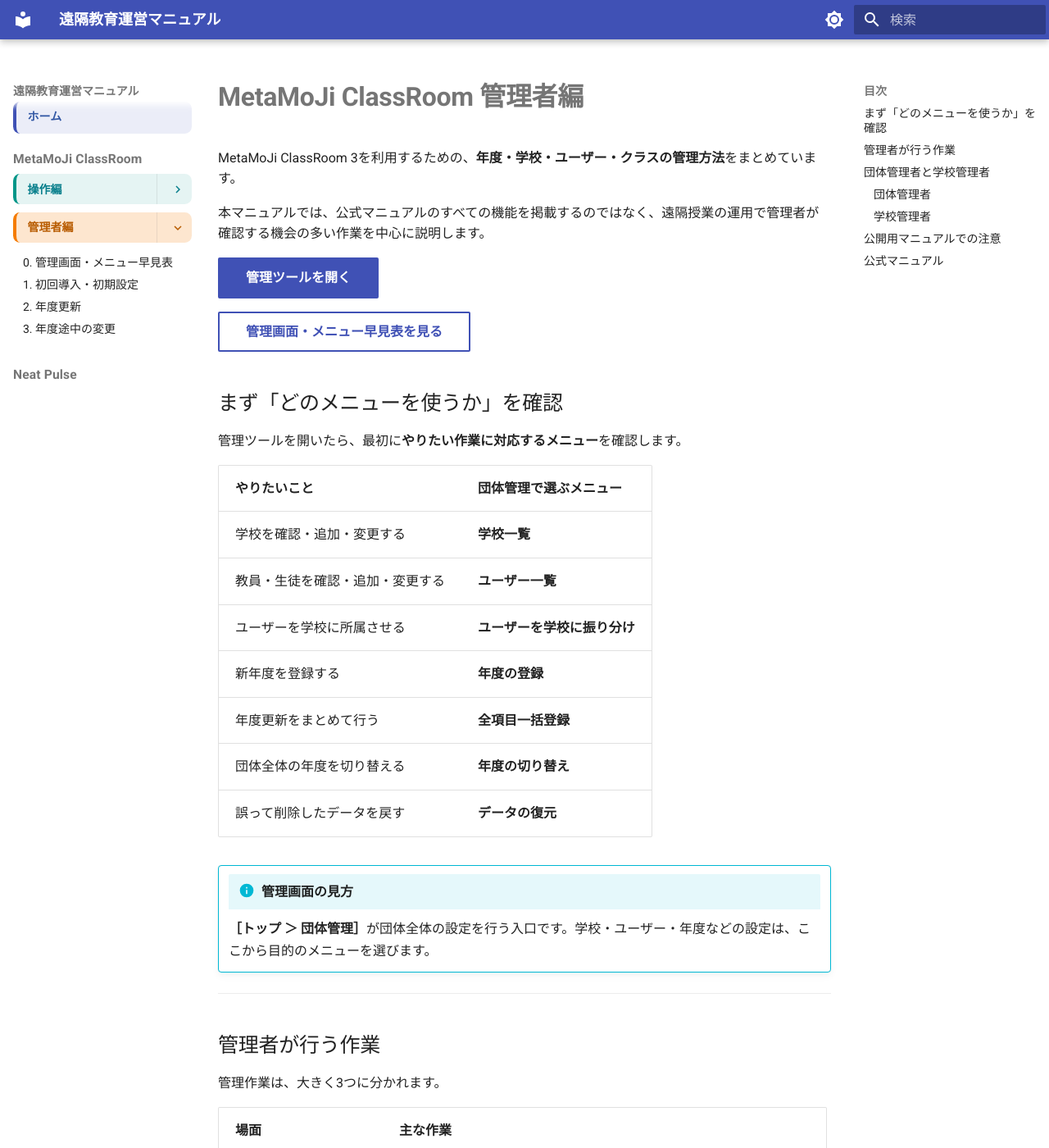
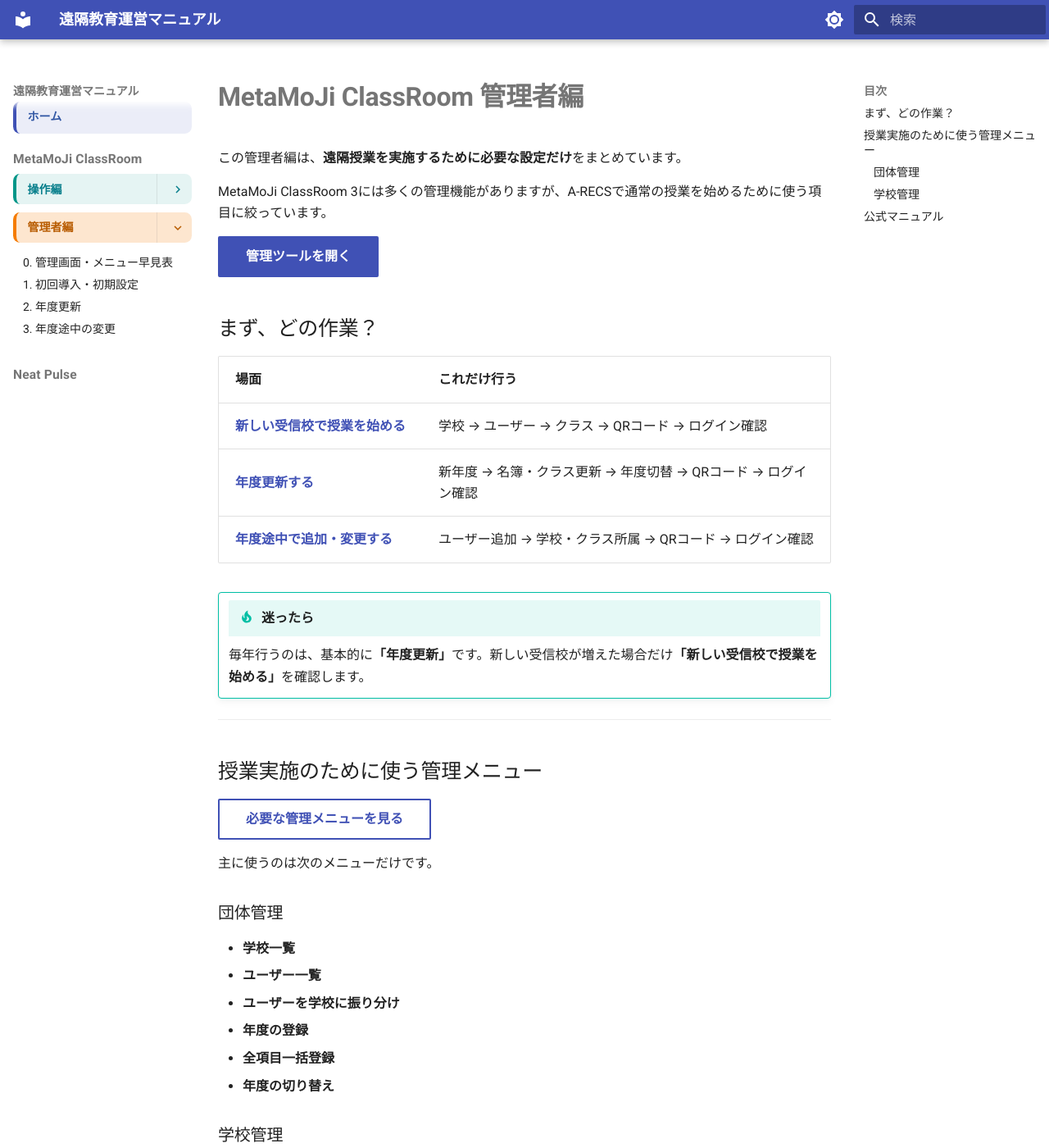
Before and after one commit to a-recs/remote-manual, an MkDocs documentation site: the page built from docs/metamoji/admin/index.md, in a window 1280 px wide and 1400 px high. Shown: the whole window at 82% size. Built offline with MkDocs 1.6.1 and Material for MkDocs 9.7.7, drawn with Linux system fonts in a browser that asks for light colours; some of the changed text lies outside the part shown.

Commit message:
Simplify MetaMoJi admin overview to essential lesson setup

```diff
--- a/docs/metamoji/admin/index.md
+++ b/docs/metamoji/admin/index.md
@@ -1,98 +1,53 @@
 # MetaMoJi ClassRoom 管理者編
 
-MetaMoJi ClassRoom 3を利用するための、**年度・学校・ユーザー・クラスの管理方法**をまとめています。
+この管理者編は、**遠隔授業を実施するために必要な設定だけ**をまとめています。
 
-本マニュアルでは、公式マニュアルのすべての機能を掲載するのではなく、遠隔授業の運用で管理者が確認する機会の多い作業を中心に説明します。
+MetaMoJi ClassRoom 3には多くの管理機能がありますが、A-RECSで通常の授業を始めるために使う項目に絞っています。
 
 [管理ツールを開く](https://api-classroom.metamoji.com/mmjmanage/tools/ja/login.html){ .md-button .md-button--primary target="_blank" }
 
-[管理画面・メニュー早見表を見る](00-menu-guide.md){ .md-button }
+## まず、どの作業？
 
-## まず「どのメニューを使うか」を確認
+| 場面 | これだけ行う |
+|---|---|
+| **[新しい受信校で授業を始める](01-initial-setup.md)** | 学校 → ユーザー → クラス → QRコード → ログイン確認 |
+| **[年度更新する](02-annual-renewal.md)** | 新年度 → 名簿・クラス更新 → 年度切替 → QRコード → ログイン確認 |
+| **[年度途中で追加・変更する](03-midyear-management.md)** | ユーザー追加 → 学校・クラス所属 → QRコード → ログイン確認 |
 
-管理ツールを開いたら、最初に**やりたい作業に対応するメニュー**を確認します。
-
-| やりたいこと | 団体管理で選ぶメニュー |
-|---|---|
-| 学校を確認・追加・変更する | **学校一覧** |
-| 教員・生徒を確認・追加・変更する | **ユーザー一覧** |
-| ユーザーを学校に所属させる | **ユーザーを学校に振り分け** |
-| 新年度を登録する | **年度の登録** |
-| 年度更新をまとめて行う | **全項目一括登録** |
-| 団体全体の年度を切り替える | **年度の切り替え** |
-| 誤って削除したデータを戻す | **データの復元** |
-
-!!! info "管理画面の見方"
-    **［トップ ＞ 団体管理］**が団体全体の設定を行う入口です。学校・ユーザー・年度などの設定は、ここから目的のメニューを選びます。
+!!! tip "迷ったら"
+    毎年行うのは、基本的に**「年度更新」**です。新しい受信校が増えた場合だけ**「新しい受信校で授業を始める」**を確認します。
 
 ---
 
-## 管理者が行う作業
+## 授業実施のために使う管理メニュー
 
-管理作業は、大きく3つに分かれます。
+[必要な管理メニューを見る](00-menu-guide.md){ .md-button }
 
-| 場面 | 主な作業 |
-|---|---|
-| **[新規導入・学校追加時](01-initial-setup.md)** | 年度・学校・ユーザー・クラスを設定 |
-| **[年度末～年度初め](02-annual-renewal.md)** | 進級・卒業／転出・新入生・クラス替え、ログイン用QRコードの配布 |
-| **[年度途中](03-midyear-management.md)** | 教員・生徒の追加、所属変更、パスワード再設定 |
+主に使うのは次のメニューだけです。
 
-!!! tip "毎年確認するページ"
-    通常、毎年度確認するのは**「年度更新」**です。新しい受信校を追加するときは、あわせて**「初回導入・初期設定」**を確認します。
+### 団体管理
+
+- **学校一覧**
+- **ユーザー一覧**
+- **ユーザーを学校に振り分け**
+- **年度の登録**
+- **全項目一括登録**
+- **年度の切り替え**
+
+### 学校管理
+
+- **クラス登録**
+- **クラス分け・担当教員の設定**
+- **クラス別QRコード一覧**
+
+それ以外の管理機能は、通常の授業開始準備では使用しません。必要になった場合はMetaMoJi公式マニュアルを確認します。
 
 ---
 
-## 団体管理者と学校管理者
-
-MetaMoJi ClassRoom 3では、付与された権限によって操作できる範囲が異なります。
-
-### 団体管理者
-
-団体全体に関する設定を行います。
-
-- 年度の登録
-- 学校の登録
-- ユーザーの登録
-- ユーザーの学校への振り分け
-- 団体全体の年度切替
-- 学校管理に関する設定
-
-### 学校管理者
-
-担当する学校に関する設定を行います。
-
-- クラスの登録
-- 生徒のクラス分け
-- 先生の担当クラス設定
-- 学校内のユーザー・クラス管理
-- 学校単位の年度切替（必要な場合）
-
-!!! note "設定の基本的な順番"
-    初期設定では、まず**団体管理者が学校・年度・ユーザー等を準備**し、その後、**学校管理者がクラス登録・クラス分け**を行います。
-
----
-
-## 公開用マニュアルでの注意
-
-管理画面には個人情報やログイン情報が表示されます。
-
-スクリーンショットを掲載するときは、次の情報を公開しないようにします。
-
-- 実際の学校名
-- 氏名
-- ユーザーID
-- 団体ID
-- パスワード
-- QRコード
-- その他、個人や組織を特定できる情報
-
-本マニュアルでは、必要に応じて**「A高校」「先生A」「生徒A」などのダミー情報**を使用します。
-
----
+!!! warning "公開用資料の注意"
+    管理画面には学校名・氏名・ユーザーID・QRコードなどが表示されます。公開用スクリーンショットでは、**A高校・先生A・生徒A**などのダミー情報を使用します。
 
 ## 公式マニュアル
-
-詳細な仕様や、本マニュアルで扱っていない機能についてはMetaMoJi公式マニュアルを確認してください。
 
 - [MetaMoJi ClassRoom 3 管理者ガイド](https://product.metamoji.com/manual/classroom/cr3/document/ja/CR3AdmistratorGuide.pdf){ target="_blank" }
 - [MetaMoJi ClassRoom 3 一括登録ガイド](https://product.metamoji.com/manual/classroom/cr3/document/ja/CR3BulkImportGuide.pdf){ target="_blank" }
```
